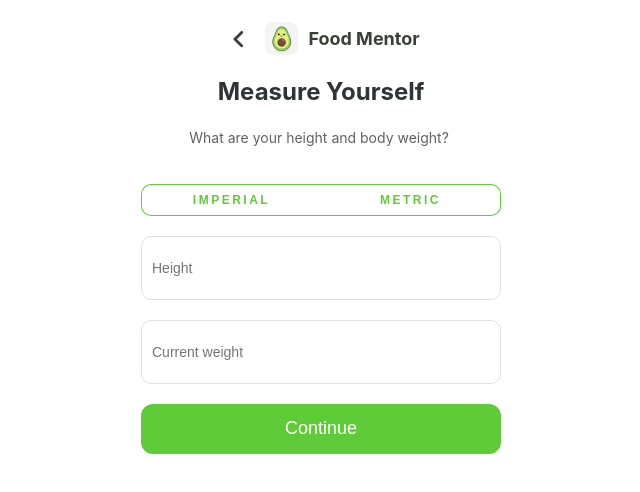
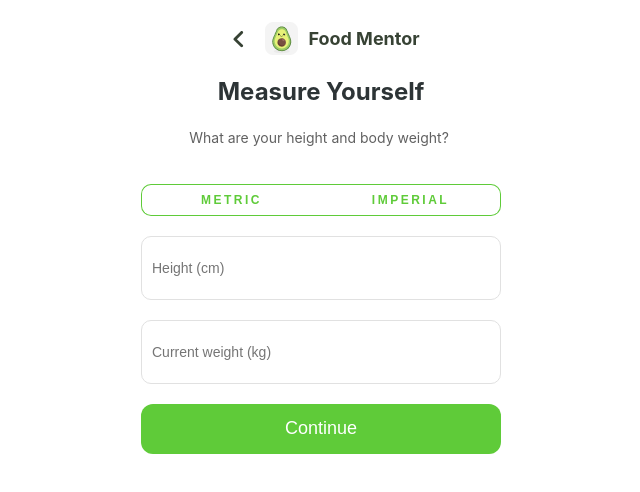
Before and after one commit to ponomarEk/food-mentor, a React (Create React App) app: page /goal in a window 1280 px wide. Both pictures are taken after a click on the button "Continue". Shown: the top 492 px of the page, without its empty margins (319-959 px from the left). Built offline with nearby package versions, Linux system fonts and the light colour scheme.

Commit message:
made back button not ot show on 1 page & added style for chosen item

```diff
--- a/src/components/Header.jsx
+++ b/src/components/Header.jsx
@@ -1,6 +1,8 @@
+import { useLocation } from 'react-router-dom';
 import styled from 'styled-components';
 
 import foodMentorLogo from '../assets/food-mentor-logo.png';
+import { ROUTES } from '../constants';
 import BackButton from './BackButton';
 
 export const HeaderComponent = styled.header`
@@ -18,9 +20,11 @@ export const HeaderName = styled.h1`
 `;
 
 const Header = () => {
+  const { pathname } = useLocation();
+
   return (
     <HeaderComponent>
-      <BackButton />
+      {pathname !== ROUTES.GOAL && <BackButton />}
       <img src={foodMentorLogo} alt="Food mentor logo" />
       <HeaderName>Food Mentor</HeaderName>
     </HeaderComponent>
--- a/src/components/behaviours/Behavior.jsx
+++ b/src/components/behaviours/Behavior.jsx
@@ -22,8 +22,13 @@ const BehaviourName = styled.p`
 `;
 
 const Behaviour = ({ behaviour }) => {
+  const chosenBehaviour = 'I dont rest enough';
   return (
-    <BehaviourCard tabIndex={0} role="button">
+    <BehaviourCard
+      tabIndex={0}
+      role="button"
+      style={{ ...(chosenBehaviour === behaviour.title ? { outline: '2px solid rgba(95, 203, 57)' } : {}) }}
+    >
       <img src={behaviour.src} alt={behaviour.title} />
       <BehaviourName>{behaviour.title}</BehaviourName>
     </BehaviourCard>
--- a/src/components/behaviours/constants.js
+++ b/src/components/behaviours/constants.js
@@ -1,7 +1,7 @@
 import moonIcon from '../../assets/moon.png';
 
 const BEHAVIOURS_DATA = [
-  { title: 'I don"t rest enough', src: moonIcon },
+  { title: 'I dont rest enough', src: moonIcon },
   { title: 'I don"t rest enough', src: moonIcon },
   { title: 'I don"t rest enough', src: moonIcon },
   { title: 'I don"t rest enough', src: moonIcon },
--- a/src/components/exercises/PhysicalExercise.jsx
+++ b/src/components/exercises/PhysicalExercise.jsx
@@ -21,8 +21,14 @@ const ExerciseName = styled.p`
 `;
 
 const PhysicalExercise = ({ exercise }) => {
+  const ce = 'Hardly at all';
+
   return (
-    <Exercise tabIndex={0} role="button">
+    <Exercise
+      tabIndex={0}
+      role="button"
+      style={{ ...(ce === exercise ? { outline: '2px solid rgba(95, 203, 57)' } : {}) }}
+    >
       <ExerciseName>{exercise}</ExerciseName>
     </Exercise>
   );
--- a/src/components/goals/Goal.jsx
+++ b/src/components/goals/Goal.jsx
@@ -24,6 +24,7 @@ const GoalName = styled.p`
 `;
 
 const Goal = ({ goal }) => {
+  const chosenGoal = 'Lose Weight';
   const handleGoalClick = (e) => {
     console.log(e.target);
   };
@@ -35,7 +36,14 @@ const Goal = ({ goal }) => {
   };
 
   return (
-    <GoalCard role="button" key={goal.title} tabIndex={0} onClick={handleGoalClick} onKeyDown={handleKeyDown}>
+    <GoalCard
+      role="button"
+      key={goal.title}
+      tabIndex={0}
+      onClick={handleGoalClick}
+      onKeyDown={handleKeyDown}
+      style={{ ...(chosenGoal === goal.title ? { outline: '2px solid rgba(95, 203, 57)' } : {}) }}
+    >
       <GoalName>{goal.title}</GoalName>
       <img alt="Goal item" src={goal.src} />
     </GoalCard>
--- a/src/components/measurement/Measurement.jsx
+++ b/src/components/measurement/Measurement.jsx
@@ -16,16 +16,19 @@ const UnitButtonsContainer = styled.div`
   margin-bottom: 20px;
 `;
 
+//      <--- TODO make a variable--->
+
 const Measurement = () => {
+  const measureType = 'metric';
   return (
     <MeasurementContainer>
       <UnitButtonsContainer>
-        {MEASURE_UNITS.map((unit) => (
+        {Object.values(MEASURE_UNITS).map((unit) => (
           <MeasureUnitButton key={unit} buttonName={unit} />
         ))}
       </UnitButtonsContainer>
-      <TextField placeholder="Height" />
-      <TextField placeholder="Current weight" />
+      <TextField placeholder={`Height ${measureType === MEASURE_UNITS.METRIC ? '(cm)' : '(ft)'}`} />
+      <TextField placeholder={`Current weight ${measureType === MEASURE_UNITS.METRIC ? '(kg)' : '(lb)'}`} />
     </MeasurementContainer>
   );
 };
--- a/src/components/measurement/constants.js
+++ b/src/components/measurement/constants.js
@@ -1,3 +1,6 @@
-const MEASURE_UNITS = ['Imperial', 'Metric'];
+const MEASURE_UNITS = {
+  METRIC: 'metric',
+  IMPERIAL: 'imperial',
+};
 
 export { MEASURE_UNITS };
```
